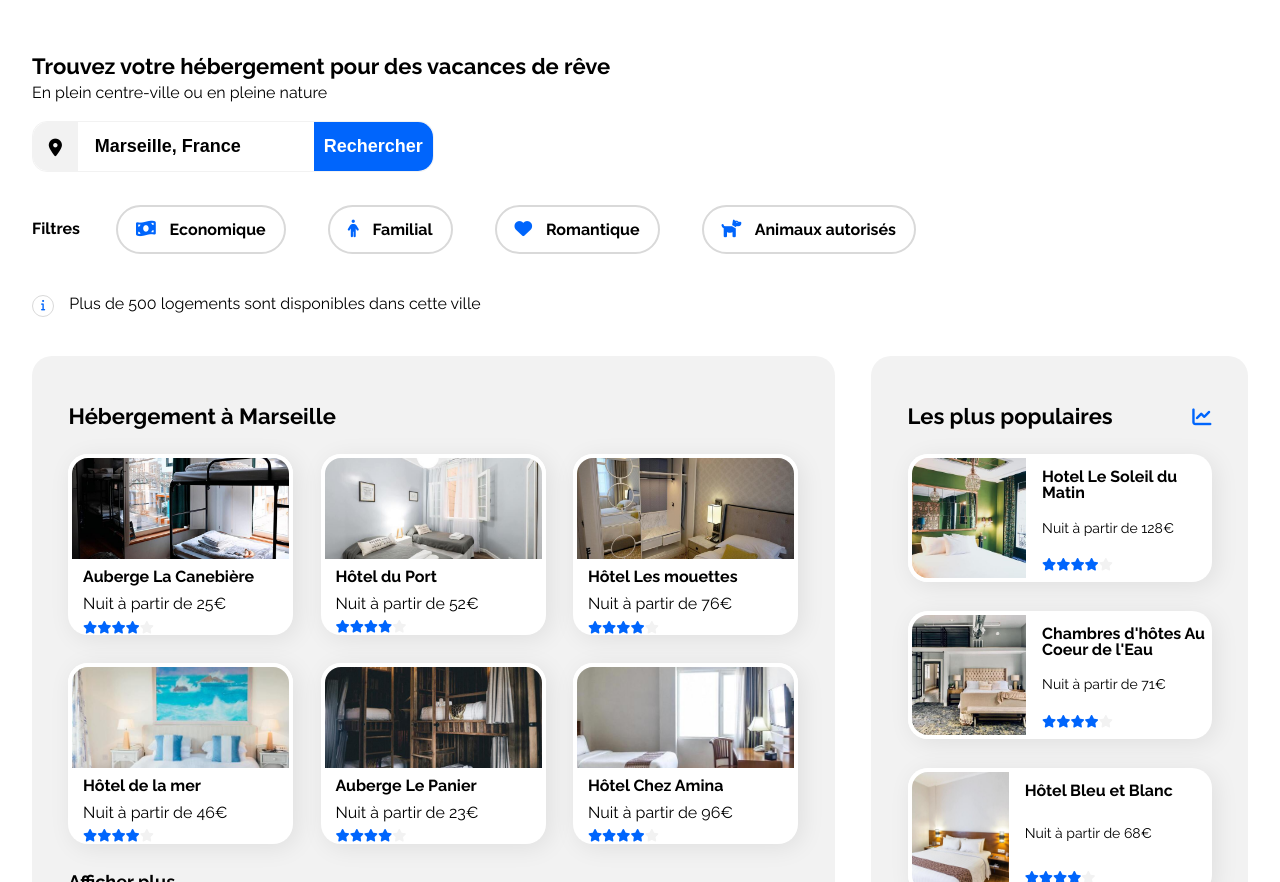
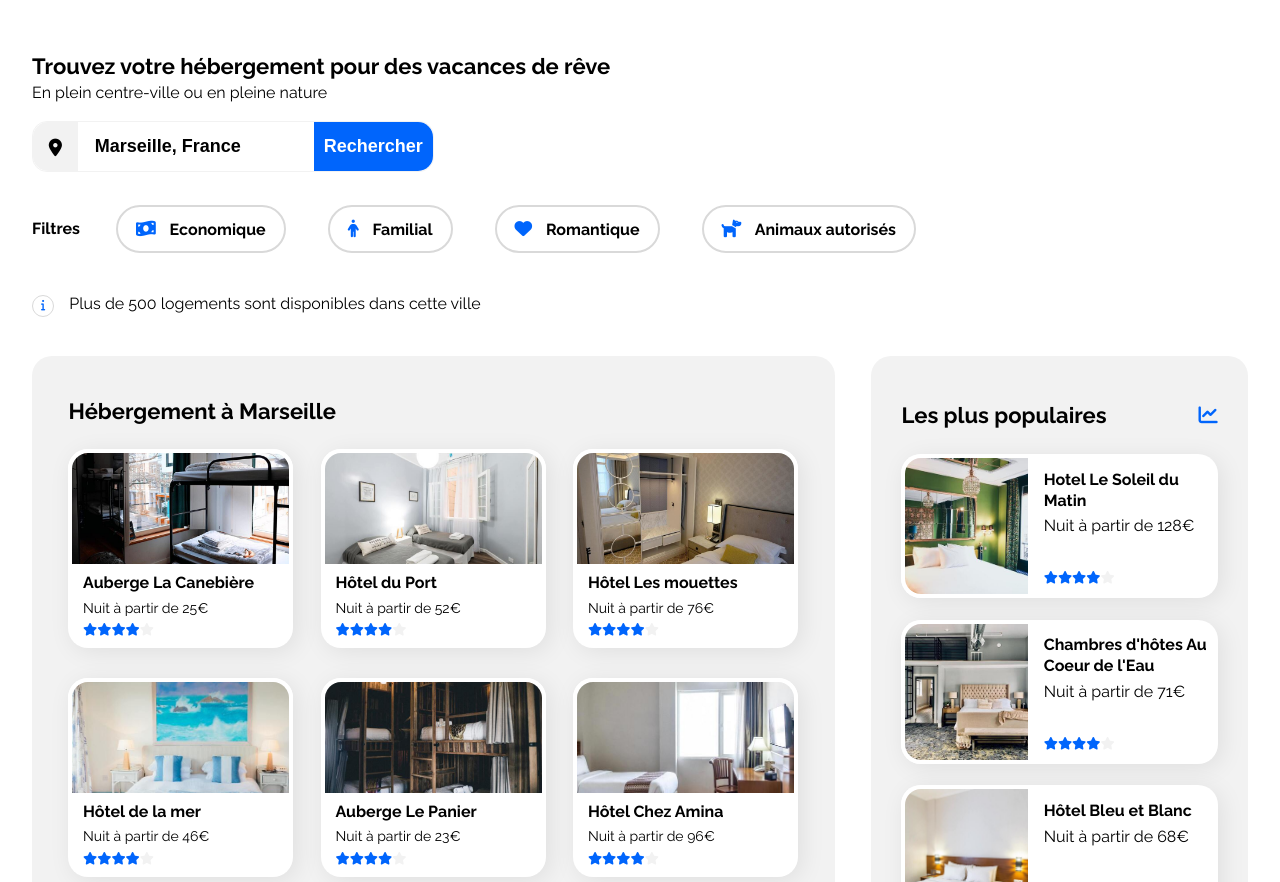
Before and after one commit to benngvolt/projet_2_booki, a plain HTML site: page index.html in a window 1280 px wide. Shown: the part 70-952 px from the top of the page. Drawn offline with Linux system fonts and the light colour scheme.

Commit message:
MaJ 13JANV23

```diff
--- a/index.html
+++ b/index.html
@@ -15,8 +15,8 @@
                 <a href="#"><img src="images/logo/Booki.png" alt="Logo Booki" class="logo"></a>
                 <nav>
                     <ul class="nav-container">
-                        <li class="nav-box"><a href="#hebergements" class="nav-style"> Hébergements </a></li>
-                        <li class="nav-box"><a href="#activites" class="nav-style"> Activités </a></li>
+                        <li class="nav-box"><a href="#accomodations" class="nav-style"> Hébergements </a></li>
+                        <li class="nav-box"><a href="#activities" class="nav-style"> Activités </a></li>
                     </ul>
                 </nav>
             </header>
@@ -45,7 +45,7 @@
                     <p class="filters-info"><i class="fa-solid fa-info blue-icon filters-icon-border"></i> Plus de 500 logements sont disponibles dans cette ville </p>
                 </section>
                 <!--SECTION contenant les HEBERGEMENTS + les PLUS POPULAIRES (flexbox)-->
-                <section id="hebergements" class="section-accomodations">
+                <section id="accomodations" class="section-accomodations">
                     <!--ARTICLE contenant les HEBERGEMENTS-->
                     <article class="accomodations-main">
                         <h2 class="accomodations-title"> Hébergement à Marseille </h2>
@@ -53,105 +53,105 @@
                         <div>
                             <ul class="accomodations-container">
                             <!--Première carte "Auberge la Canebière":-->
-                                <li>
+                                <li class="accom-card-box">
                                     <a href="#" class="accom-card-main">
                                         <img src="images/hebergements/4_small/marcus-loke-WQJvWU_HZFo-unsplash.jpg" alt="Auberge la Canebiere" class="accom-card-image">
-                                        <div class="accom-card-list">
-                                            <h3> Auberge La Canebière </h3>
-                                            <p> Nuit à partir de 25€ </p>
-                                            <div class="stars">
+                                        <ul class="accom-card-list">
+                                            <li><h3> Auberge La Canebière </h3></li>
+                                            <li> Nuit à partir de 25€ </li>
+                                            <li class="stars">
                                                 <i class="fa-solid fa-star blue-icon"></i>
                                                 <i class="fa-solid fa-star blue-icon"></i>
                                                 <i class="fa-solid fa-star blue-icon"></i>
                                                 <i class="fa-solid fa-star blue-icon"></i>
                                                 <i class="fa-solid fa-star grey-icon"></i>
-                                            </div>
-                                        </div>
+                                            </li>
+                                        </ul>
                                     </a>
                                 </li>
                                 <!--Deuxième carte "Hotel du Port":-->
-                                <li>
+                                <li class="accom-card-box">
                                     <a href="#" class="accom-card-main">
                                         <img src="images/hebergements/4_small/fred-kleber-gTbaxaVLvsg-unsplash.jpg" alt="Hotel du Port" class="accom-card-image">
-                                        <div class="accom-card-list">
-                                            <h3> Hôtel du Port </h3>
-                                            <p> Nuit à partir de 52€ </p>
-                                            <div class="stars">
+                                        <ul class="accom-card-list">
+                                            <li><h3> Hôtel du Port </li>
+                                            <li> Nuit à partir de 52€ </li>
+                                            <li class="stars">
                                                 <i class="fa-solid fa-star blue-icon"></i>
                                                 <i class="fa-solid fa-star blue-icon"></i>
                                                 <i class="fa-solid fa-star blue-icon"></i>
                                                 <i class="fa-solid fa-star blue-icon"></i>
                                                 <i class="fa-solid fa-star grey-icon"></i>
-                                            </div>
-                                        </div>
+                                            </li>
+                                        </ul>
                                     </a>
                                 </li>
                                 <!--Troisième carte "Hotel les Mouettes":-->
-                                <li>
+                                <li class="accom-card-box">
                                     <a href="#" class="accom-card-main">
                                         <img src="images/hebergements/4_small/reisetopia-B8WIgxA_PFU-unsplash.jpg" alt="Hotel les mouettes" class="accom-card-image">
-                                        <div class="accom-card-list">
-                                            <h3> Hôtel Les mouettes </h3>
-                                            <p> Nuit à partir de 76€ </p>
-                                            <div class="stars">
+                                        <ul class="accom-card-list">
+                                            <li><h3> Hôtel Les mouettes </h3></li>
+                                            <li> Nuit à partir de 76€ </li>
+                                            <li class="stars">
                                                 <i class="fa-solid fa-star blue-icon"></i>
                                                 <i class="fa-solid fa-star blue-icon"></i>
                                                 <i class="fa-solid fa-star blue-icon"></i>
                                                 <i class="fa-solid fa-star blue-icon"></i>
                                                 <i class="fa-solid fa-star grey-icon"></i>
-                                            </div>
-                                        </div>
+                                            </li>
+                                        </ul>
                                     </a>
                                 </li>
                                 <!--Quatrième carte "Hotel de la mer":-->
-                                <li>
+                                <li class="accom-card-box">
                                     <a href="#" class="accom-card-main">
                                         <img src="images/hebergements/4_small/annie-spratt-Eg1qcIitAuA-unsplash.jpg" alt="Hotel de la mer" class="accom-card-image">
-                                        <div class="accom-card-list">
-                                            <h3> Hôtel de la mer </h3>
-                                            <p> Nuit à partir de 46€ </p>
-                                            <div class="stars">
+                                        <ul class="accom-card-list">
+                                            <li><h3> Hôtel de la mer </h3></li>
+                                            <li> Nuit à partir de 46€ </li>
+                                            <li class="stars">
                                                 <i class="fa-solid fa-star blue-icon"></i>
                                                 <i class="fa-solid fa-star blue-icon"></i>
                                                 <i class="fa-solid fa-star blue-icon"></i>
                                                 <i class="fa-solid fa-star blue-icon"></i>
                                                 <i class="fa-solid fa-star grey-icon"></i>
-                                            </div>
-                                        </div>
+                                            </li>
+                                        </ul>
                                     </a>
                                 </li>
                                 <!--Cinquième carte "Auberge Le Panier":-->
-                                <li>
+                                <li class="accom-card-box">
                                     <a href="#" class="accom-card-main">
                                         <img src="images/hebergements/4_small/nicate-lee-kT-ZyaiwBe0-unsplash.jpg" alt="Auberge le Panier" class="accom-card-image">
-                                        <div class="accom-card-list">
-                                            <h3> Auberge Le Panier </h3>
-                                            <p> Nuit à partir de 23€ </p>
-                                            <div class="stars">
+                                        <ul class="accom-card-list">
+                                            <li><h3> Auberge Le Panier </h3></li>
+                                            <li> Nuit à partir de 23€ </li>
+                                            <li class="stars">
                                                 <i class="fa-solid fa-star blue-icon"></i>
                                                 <i class="fa-solid fa-star blue-icon"></i>
                                                 <i class="fa-solid fa-star blue-icon"></i>
                                                 <i class="fa-solid fa-star blue-icon"></i>
                                                 <i class="fa-solid fa-star grey-icon"></i>
-                                            </div>
-                                        </div>
+                                            </li>
+                                        </ul>
                                     </a>
                                 </li>
                                 <!--Sixième carte "Hotel chez Amina":-->
-                                <li>
+                                <li class="accom-card-box">
                                     <a href="#" class="accom-card-main">
                                         <img src="images/hebergements/4_small/febrian-zakaria-M6S1WvfW68A-unsplash.jpg" alt="Hotel chez Amina" class="accom-card-image">
-                                        <div class="accom-card-list">
-                                            <h3> Hôtel Chez Amina </h3>
-                                            <p> Nuit à partir de 96€ </p>
-                                            <div class="stars">
+                                        <ul class="accom-card-list">
+                                            <li><h3> Hôtel Chez Amina </h3></li>
+                                            <li> Nuit à partir de 96€ </li>
+                                            <li class="stars">
                                                 <i class="fa-solid fa-star blue-icon"></i>
                                                 <i class="fa-solid fa-star blue-icon"></i>
                                                 <i class="fa-solid fa-star blue-icon"></i>
                                                 <i class="fa-solid fa-star blue-icon"></i>
                                                 <i class="fa-solid fa-star grey-icon"></i>
-                                            </div>
-                                        </div>
+                                            </li>
+                                        </ul>
                                     </a>
                                 </li>
                             </ul>
@@ -167,12 +167,13 @@
                         <!--Grille des cartes "populaires"-->
                         <ul class="popular-container">
                             <!--Première carte "Hotel le Soleil du Matin":-->
-                            <li>
+                            <li class="pop-card-box">
                                 <a href="#" class="pop-card-main">
                                     <img src="images/hebergements/4_small/emile-guillemot-Bj_rcSC5XfE-unsplash.jpg" alt="Le Soleil du Matin" class="pop-card-image">
                                     <ul class="pop-card-list">
-                                        <li><h3> Hotel Le Soleil du Matin </h3></li>
-                                        <li> Nuit à partir de 128€ </li>
+                                        <li><h3> Hotel Le Soleil du Matin </h3>
+                                            <p>Nuit à partir de 128€ </p>
+                                        </li>
                                         <li class="stars">
                                             <i class="fa-solid fa-star blue-icon"></i>
                                             <i class="fa-solid fa-star blue-icon"></i>
@@ -183,13 +184,14 @@
                                     </ul>
                                 </a>
                             </li>
-                            <li>
+                            <li class="pop-card-box">
                                 <!--Deuxième carte "Chambre d'Hôtes Au Coeur de l'Eau":-->
                                 <a href="#" class="pop-card-main">
                                     <img src="images/hebergements/4_small/aw-creative-VGs8z60yT2c-unsplash.jpg" alt="Au Coeur de l'Eau" class="pop-card-image">
                                     <ul class="pop-card-list">
-                                        <li><h3> Chambres d'hôtes Au Coeur de l'Eau </h3></li>
-                                        <li> Nuit à partir de 71€ </li>
+                                        <li><h3> Chambres d'hôtes Au Coeur de l'Eau </h3>
+                                            <p> Nuit à partir de 71€ </p>
+                                        </li>
                                         <li class="stars">
                                             <i class="fa-solid fa-star blue-icon"></i>
                                             <i class="fa-solid fa-star blue-icon"></i>
@@ -201,12 +203,13 @@
                                 </a>
                             </li>
                             <!--Troisième carte "Hotel Bleu et Blanc":-->
-                            <li>
+                            <li class="pop-card-box">
                                 <a href="#" class="pop-card-main">
                                     <img src="images/hebergements/4_small/febrian-zakaria-sjvU0THccQA-unsplash.jpg" alt="Hotel Bleu et Blanc" class="pop-card-image">
                                     <ul class="pop-card-list">
-                                        <li><h3> Hôtel Bleu et Blanc </h3></li>
-                                        <li> Nuit à partir de 68€ </li>
+                                        <li><h3> Hôtel Bleu et Blanc </h3>
+                                            <p> Nuit à partir de 68€ </p>
+                                        </li>
                                         <li class="stars">
                                             <i class="fa-solid fa-star blue-icon"></i>
                                             <i class="fa-solid fa-star blue-icon"></i>
--- a/style.css
+++ b/style.css
@@ -106,7 +106,6 @@ header nav {
     flex-direction: row;
     justify-content: flex-end;
 }
-
 .nav-style {
     padding: 44px 17px 0 17px;
     margin-right: 16.5px;
@@ -226,6 +225,7 @@ input.icon-button {
     margin-right: 36px;
 }
 .filters-box {
+    display: inline-block;
     border: solid 2px #D9D9D9;
     border-radius: 25px;
     text-align: center;
@@ -258,7 +258,7 @@ input.icon-button {
 
 .section-accomodations {
     width: 100%;
-    aspect-ratio: 2.15/1;
+    /*aspect-ratio: 2.15/1;*/
     display: flex;
     flex-direction: row;
     justify-content: space-between;
@@ -269,20 +269,18 @@ input.icon-button {
     display: flex;
     flex-direction: row;
     justify-content: flex-start;
-    margin-top: 3%;
 }
 
 /* ACCOMODATION SECTION (DESKTOP) ----------------------------------------------------------*/
 
 .accomodations-main {
     width: 60%;
-    height: 100%;
     background-color: #F2F2F2;
     border-radius: 20px;
     padding: 0 3%;
 }
 .accomodations-title {
-    margin: 6.7% 0 3.7% 0;
+    margin: 6% 0 3.7% 0;
 }
 .accomodations-container {
     width: 100%;
@@ -293,18 +291,23 @@ input.icon-button {
     row-gap: 7%;
     column-gap: 3.8%;
 }
+.accom-card-box {
+    max-width: 246px;
+    max-height: 199px;
+    background-color: white;
+    border-radius: 20px;
+    box-shadow: 4px 4px 25px rgba(0,0,0,8%);
+}
+
 .accom-card-main {
     width: 100%;
-    aspect-ratio: 1.24/1;
-    display: block;
+    height: 100%;
     display: flex;
     flex-direction: column;
     align-items: flex-start;
     justify-content: space-between;
-    background-color: white;
-    border-radius: 20px;
-    box-shadow: 4px 4px 25px rgba(0,0,0,8%);
 }
+
 .accom-card-image {
     object-fit: cover;
     width: 100%;
@@ -317,26 +320,28 @@ input.icon-button {
 .accom-card-list {
     height: 40%;
     list-style-type: none;
+    display: flex;
+    flex-direction: column;
+    justify-content: space-between;
     font-size: 14px;
-    line-height: 1.7;
     font-weight: 400;
-    padding-left: 6.5%;
+    padding: 3% 0 5% 6.5%;
 }
 .display-text {
     display: block;
     font-weight: 700;
     font-size: 18px;
-    padding-top: 4%;
+    padding-top: 5%;
+    padding-bottom: 5%;
 }
 
 /* POPULAR SECTION (DESKTOP) -----------------------------------------------------------*/
 
 .popular-main {
-    width: 25%;
-    height: 100%;
+    width: 26%;
     background-color: #F2F2F2;
     border-radius: 20px;
-    padding: 0 3%;
+    padding: 0 2.5%;
 }
 
 .popular-container {
@@ -351,7 +356,7 @@ input.icon-button {
     flex-direction: row;
     justify-content: space-between;
     align-items: flex-end;
-    margin: 16% 0 9% 0;
+    margin: 15% 0 9% 0;
 }
 .popular-title {
     margin: 0;
@@ -361,39 +366,46 @@ input.icon-button {
     font-size: 1.2em;
     text-align: end;
 }
-.pop-card-main {
+.pop-card-box {
     width: 100%;
-    aspect-ratio: 2.38/1;
-    display: flex;
-    flex-direction: row;
-    align-items: flex-start;
+    height: 144px;
     background-color: white;
     border-radius: 20px;
     box-shadow: 4px 4px 25px rgba(0,0,0,8%);
 }
+.pop-card-main {
+    width: 100%;
+    height: 100%;
+    display: flex;
+    flex-direction: row;
+    align-items: flex-start;
+    justify-content: space-between;
+}
 
 .pop-card-image {
-    width: 39%;
-    height: 100%;
+    width: 40%;
+    height: 144px;
     object-fit: cover;
     border-radius: 20px 0px 0px 20px;
     box-sizing: border-box;
     border: 0.3rem solid white;
     border-right: 0rem;
-    margin: 0rem auto;
 }
 .pop-card-list {
-    width: 70%;
+    width: 52%;
     height: 80%;
     display: flex;
     flex-direction: column;
     justify-content: space-between;
     list-style-type: none;
+    line-height: 1.3;
     font-size: 14px;
     font-weight: 400;
-    padding-left: 1rem;
-    padding-right: 0.4rem;
-    margin-top: 5%;
+    padding: 5% 3% 0 0;
+}
+
+h3+p {
+    margin-top: 3%;
 }
 
 /* ACTIVITIES SECTION (DESKTOP) -------------------------------------*/
@@ -452,7 +464,7 @@ figure {
     .wrapper {
         max-width: 992px;
         min-width: 768px;
-        padding: 0 7.2%;
+        padding: 0 6%;
     }
 
     /* GLOBAL (PAD)-------------------------------------------------------------- */
@@ -474,7 +486,7 @@ figure {
     /* ------------------------ACCOMODATIONS AND POPULAR SECTIONS (PAD) -------------------------------------------------------------- */
 
     .section-accomodations {
-        aspect-ratio: 1/1.09;
+        /*aspect-ratio: 1/1.09;*/
         flex-direction: column;
         margin-bottom: 7.6%;
     }
@@ -485,14 +497,15 @@ figure {
         width: 91%;
         height: 65.4%;
         padding: 0 4.5%;
+        margin-bottom: 5%;
     }
 
     /* POPULAR SECTION (PAD) -------------------------------------------------------------- */
 
     .popular-main {
-        width: 91%;
+        width: 92%;
         height: 29%;
-        padding: 0 4.5%;
+        padding: 0 4%;
     }
     .popular-title-flexbox {
         margin: 4.5% 0 4% 0;
@@ -500,10 +513,10 @@ figure {
     .popular-container {
         height: auto;
         flex-direction: row;
+        margin-bottom: 5%;
     }
-    .pop-card-main {
-        width: 31.4%;
-        aspect-ratio: 1.75/1;
+    .pop-card-box {
+        width: 252px;
     }
     .pop-card-list {
         font-size: 13px;
@@ -527,13 +540,13 @@ figure {
 
 }
 
-/* RESPONSIVE --------- 340px <= MOBILE SCREENS <= 768px --------------
+/* RESPONSIVE --------- MOBILE SCREENS <= 768px --------------
 ++++++++++++++
 ++++++++++++++
 ++++++++++++++
 */
 
-@media only screen and (min-width: 340px) and (max-width: 768px) {
+@media only screen and (max-width: 768px) {
 
     /* BODY (MOBILE)-------------------------------------------------------------- */
 
@@ -578,11 +591,6 @@ figure {
         border-top: none;
     }
 
-
-
-
-
-
     /* FORM (MOBILE)-------------------------------------------------------------- */
 
     section h1 {
@@ -590,9 +598,8 @@ figure {
         margin-bottom: 13px;
     }
     form {
-        width: 100%;
-        height: auto;
-        aspect-ratio: 6.7/1;
+        width: 332px;
+        height: 49px;
     }
     .subtitle {
         margin-bottom: 36px;
@@ -643,12 +650,13 @@ figure {
         column-gap: 4.2%;
     }
     .filters-box {
-        width: 142px;
+        width: 90%;
         height: 46px;
         text-align: start;
         line-height: 4.3;
         font-size: 11px;
         font-style: 700;
+        padding: 0 0 0 10%;
     }
     .filters-icon {
         margin-right: 9px;
@@ -661,7 +669,7 @@ figure {
 
     .section-accomodations {
         flex-direction: column-reverse;
-        margin-bottom: 105px;
+        margin-bottom: 80px;
     }
 
     /* ACCOMODATIONS SECTION (MOBILE)-------------------------------------------------------------- */
@@ -669,19 +677,23 @@ figure {
     .accomodations-container {
         display: flex;
         flex-direction: column;
+        aspect-ratio: auto;
     }
     .accomodations-main {
         width: 100%;
-        height: auto;
         background-color: white;
-        border-radius: 0px;
-        padding: 0px;
+        padding: 0;
     }
     .accomodations-title {
         margin: 26px 0 19px 0;
     }
-    .accom-card-main {
-        aspect-ratio: 1.68/1;
+    .accom-card-box {
+        max-width: none;
+        max-height: none;
+        width: 100%;
+        height: auto;
+        aspect-ratio: 1.7/1;
+        margin-bottom: 3%;
     }
     .accom-card-list {
         height: 38%;
@@ -705,19 +717,24 @@ figure {
     }
     .popular-container {
         width: 100%;
-        aspect-ratio:1/1.35;
-        height: auto;
+        height: 454px;
         padding-bottom: 47px;
+    }
+    .pop-card-box {
+        width: 100%;
+        height: 144px;
     }
     .popular-title-flexbox {
         margin: 28px 0 26px 0;
+    }
+    .pop-card-list{
+        padding: 16px 3% 12px 15px;
     }
 
     /* ACTIVITIES SECTION (MOBILE)-------------------------------------------------------------- */
 
     .activities-container {
         width: 100%;
-        aspect-ratio: 1/2.49;
         flex-direction: column;
         height: auto;
         margin: 2px 0 80px 0;
@@ -726,6 +743,7 @@ figure {
         width: 100%;
         aspect-ratio: 1.75/1;
         height: auto;
+        margin-bottom: 5%;
     }
     .act-card-image {
         width: 100%;
```
